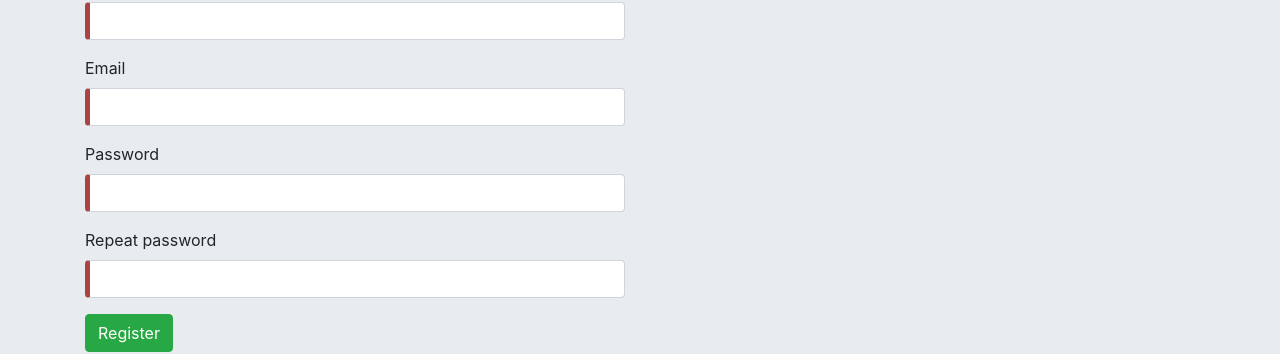
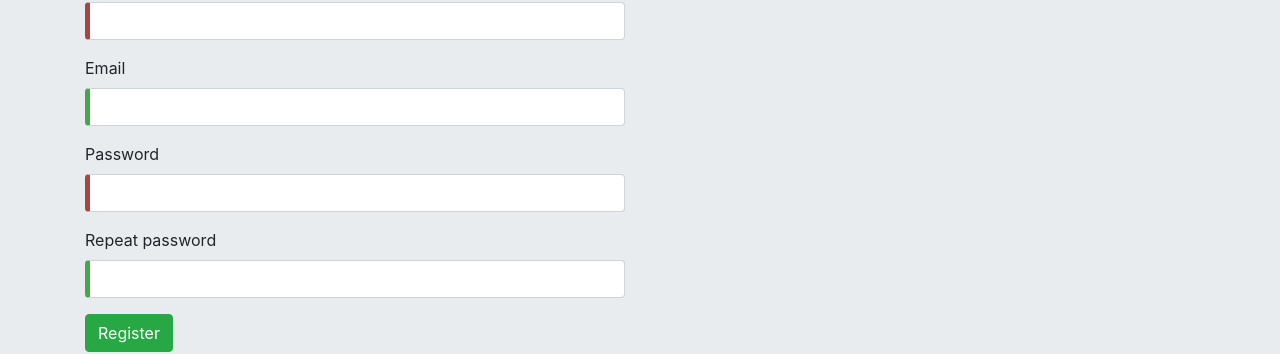
Before and after one commit to louay-hesham/Student-Registration-System, an Angular app in the folder Frontend/: page / in a window 1280 px wide. Shown: the part 196-550 px from the top of the page. Built offline with nearby package versions, Linux system fonts and the light colour scheme.

Commit message:
Sending registration data to backend

```diff
--- a/Frontend/package.json
+++ b/Frontend/package.json
@@ -22,9 +22,12 @@
     "@angular/platform-browser-dynamic": "^5.2.0",
     "@angular/router": "^5.2.0",
     "core-js": "^2.4.1",
+    "crypto-js": "^3.1.9-1",
     "request": "^2.85.0",
     "request-promise-native": "^1.0.5",
     "rxjs": "^5.5.6",
+    "sweetalert": "^2.1.0",
+    "ts-md5": "^1.2.4",
     "zone.js": "^0.8.19"
   },
   "devDependencies": {
--- a/Frontend/src/app/classes/user.ts
+++ b/Frontend/src/app/classes/user.ts
@@ -1,3 +1,5 @@
+import * as crypto from 'crypto-js';
+
 export class User {
 
   public username: string;
@@ -7,9 +9,10 @@ export class User {
   constructor () { }
 
   public toJSON(): any {
+    let hashedPwd = crypto.MD5(this.password)
     return {
       'username': this.username,
-      'password': this.password,
+      'password': hashedPwd,
       'email': this.email
     }
   }
--- a/Frontend/src/app/components/home/registration/registration.component.html
+++ b/Frontend/src/app/components/home/registration/registration.component.html
@@ -1,10 +1,4 @@
 <h2>Register to become a wizard!</h2>
-<!-- <form method="post">
-  <input type="text" name="username" placeholder="Username"> <br>
-  <input type="text" name="email" placeholder="Email"> <br>
-  <input type="password" name="password" placeholder="Password"> <br>
-  <input type="password" name="password2" placeholder="Repeat Password"> <br>
-</form> -->
 
 <form method="post">
   <div class="form-group">
@@ -18,7 +12,7 @@
 
   <div class="form-group">
     <label for="email">Email</label>
-    <input type="email" class="form-control" name="email" email required [(ngModel)]="user.email" #email="ngModel">
+    <input type="email" class="{{emailClass()}}" name="email" email required [(ngModel)]="user.email" #email="ngModel">
     <div [hidden]="validateEmail()" class="alert alert-danger">
       Please enter a valid email
     </div>
@@ -36,7 +30,7 @@
 
   <div class="form-group">
     <label for="password2">Repeat password</label>
-    <input type="password" class="form-control" name="password2" required [(ngModel)]="repeatedPassword" #pwd2="ngModel">
+    <input type="password" class="{{repPwdClass()}}" name="password2" required [(ngModel)]="repeatedPassword" #pwd2="ngModel">
     <div [hidden]="checkPassword()"
          class="alert alert-danger">
       Passwords do not match
--- a/Frontend/src/app/components/home/registration/registration.component.ts
+++ b/Frontend/src/app/components/home/registration/registration.component.ts
@@ -2,6 +2,9 @@ import { Component, OnInit } from '@angular/core';
 import { ApiService } from '../../../services/api.service';
 import { User } from '../../../classes/user'
 import { EmailValidator } from '@angular/forms';
+import * as _swal from 'sweetalert';
+import { SweetAlert } from 'sweetalert/typings/core';
+const swal: SweetAlert = _swal as any;
 
 @Component({
   selector: 'app-registration',
@@ -14,21 +17,59 @@ export class RegistrationComponent implements OnInit {
   private repeatedPassword: string;
   private emailRegex = /^(([^<>()\[\]\\.,;:\s@"]+(\.[^<>()\[\]\\.,;:\s@"]+)*)|(".+"))@((\[[0-9]{1,3}\.[0-9]{1,3}\.[0-9]{1,3}\.[0-9]{1,3}\])|(([a-zA-Z\-0-9]+\.)+[a-zA-Z]{2,}))$/;
 
-
   constructor(private api: ApiService) { }
 
   ngOnInit() { }
 
   private register() {
-    console.log(this.user.toJSON())
+    if (!this.validateEmail()) {
+      swal({
+        title: "Can not register",
+        text: "Please enter a valid email",
+        icon: "error",
+      });
+    } else if (!this.checkPassword()) {
+      swal({
+        title: "Can not register",
+        text: "Passwords do not match",
+        icon: "error",
+      });
+    } else {
+      this.api.registerUser(this.user.toJSON()).subscribe (
+        response => {
+          console.log(response);
+        },
+        error => {
+          console.log(error);
+        }
+      )
+    }
   }
 
   private validateEmail(): boolean {
     return this.emailRegex.test(this.user.email) || this.user.email == undefined;
   }
 
+  private emailClass(): string {
+    let classes = 'form-control';
+    if (this.validateEmail()) {
+      return classes + ' ng-valid';
+    } else {
+      return classes + ' ng-invalid';
+    }
+  }
+
   private checkPassword(): boolean {
     return this.user.password == this.repeatedPassword;
   }
 
+  private repPwdClass(): string {
+    let classes = 'form-control';
+    if (this.checkPassword()) {
+      return classes + ' ng-valid';
+    } else {
+      return classes + ' ng-invalid';
+    }
+  }
+
 }
--- a/Frontend/src/app/services/api.service.ts
+++ b/Frontend/src/app/services/api.service.ts
@@ -1,10 +1,17 @@
 import { Injectable } from '@angular/core';
 import { HttpClient, HttpHeaders } from '@angular/common/http'
+import { User } from '../classes/user'
+import { Observable } from 'rxjs';
+
 
 @Injectable()
 export class ApiService {
 
   constructor(private http: HttpClient) { }
 
-  private baseUrl: string = 'localhost:8000/'
+  private baseUrl: string = 'http://localhost:8000/'
+
+  public registerUser(user: User): Observable<any> {
+    return this.http.post(this.baseUrl + 'register/', user)
+  }
 }
--- a/Frontend/src/index.html
+++ b/Frontend/src/index.html
@@ -14,5 +14,6 @@
     <script src="https://code.jquery.com/jquery-3.3.1.slim.min.js" integrity="sha384-q8i/X+965DzO0rT7abK41JStQIAqVgRVzpbzo5smXKp4YfRvH+8abtTE1Pi6jizo" crossorigin="anonymous"></script>
     <script src="https://cdnjs.cloudflare.com/ajax/libs/popper.js/1.14.0/umd/popper.min.js" integrity="sha384-cs/chFZiN24E4KMATLdqdvsezGxaGsi4hLGOzlXwp5UZB1LY//20VyM2taTB4QvJ" crossorigin="anonymous"></script>
     <script src="https://stackpath.bootstrapcdn.com/bootstrap/4.1.0/js/bootstrap.min.js" integrity="sha384-uefMccjFJAIv6A+rW+L4AHf99KvxDjWSu1z9VI8SKNVmz4sk7buKt/6v9KI65qnm" crossorigin="anonymous"></script>
+    <script src="https://unpkg.com/sweetalert/dist/sweetalert.min.js"></script>
 </body>
 </html>
```
Also changed, not shown: 1 other file (tests, documents, lock files or other folders).
